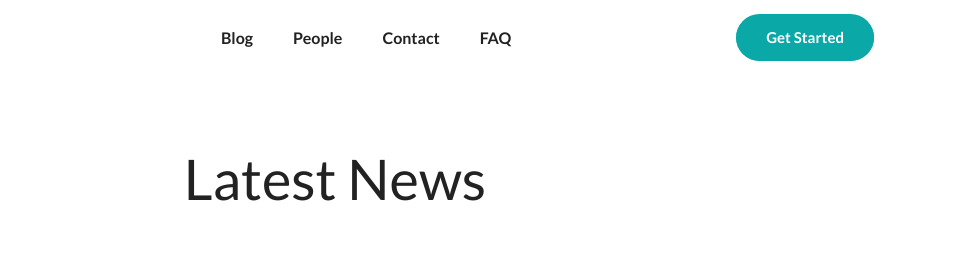
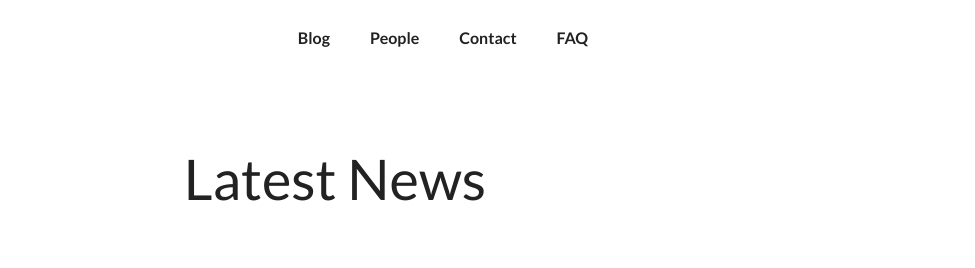
Before and after one commit to pslab-unibo/pslab-unibo.github.io, a plain HTML site: page blog/index.html in a window 1280 px wide. Shown: the top 268 px of the page, 305-1280 px from the left. Drawn offline with Linux system fonts and the light colour scheme.

Commit message:
Deploying to master from @ pslab-unibo/web-frontend@c43b7d7cb3c5ac331b9859bda7842765767316ae 🚀

```diff
--- a/blog/index.html
+++ b/blog/index.html
@@ -78,10 +78,6 @@
 
 
         </ul>
-
-
-
-        <a href="https://pslab-unibo.github.io/contact" class="btn btn-sm btn-primary ml-3">Get Started</a>
 
 
       </div>
```
Also changed, not shown: blog/page/2/index.html (+0 -4 lines), blog/post-1/index.html (+0 -4 lines), blog/post-2/index.html (+0 -4 lines), blog/post-3/index.html (+0 -4 lines), blog/post-4/index.html (+0 -4 lines), blog/post-5/index.html (+0 -4 lines), blog/post-6/index.html (+0 -4 lines), categories/index.html (+0 -4 lines), contact/index.html (+0 -4 lines), faq/index.html (+0 -4 lines), index.html (+0 -4 lines), people/index.html (+0 -4 lines), privacy-policy/index.html (+0 -4 lines), tags/index.html (+0 -4 lines), 1 more files.
